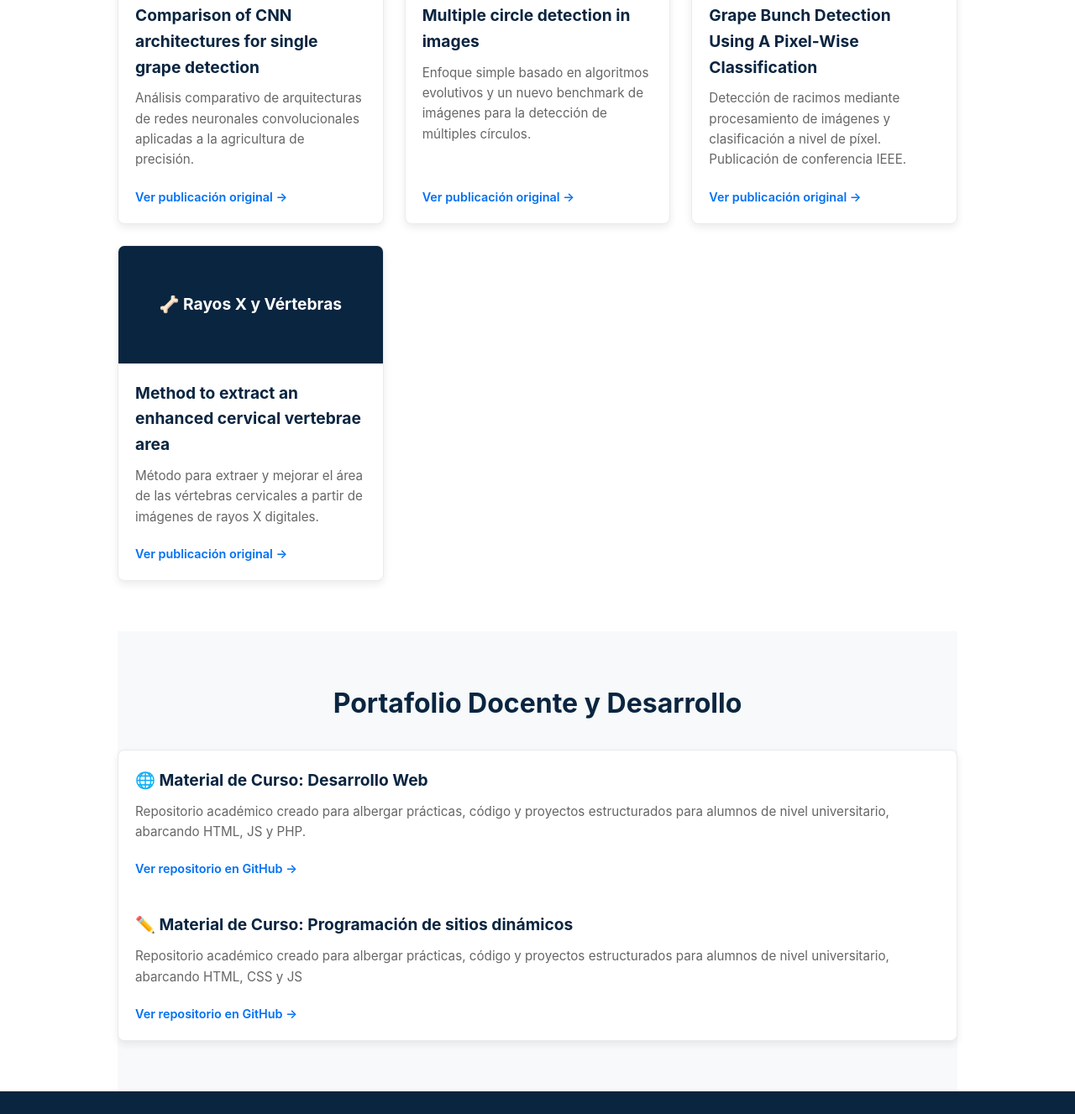
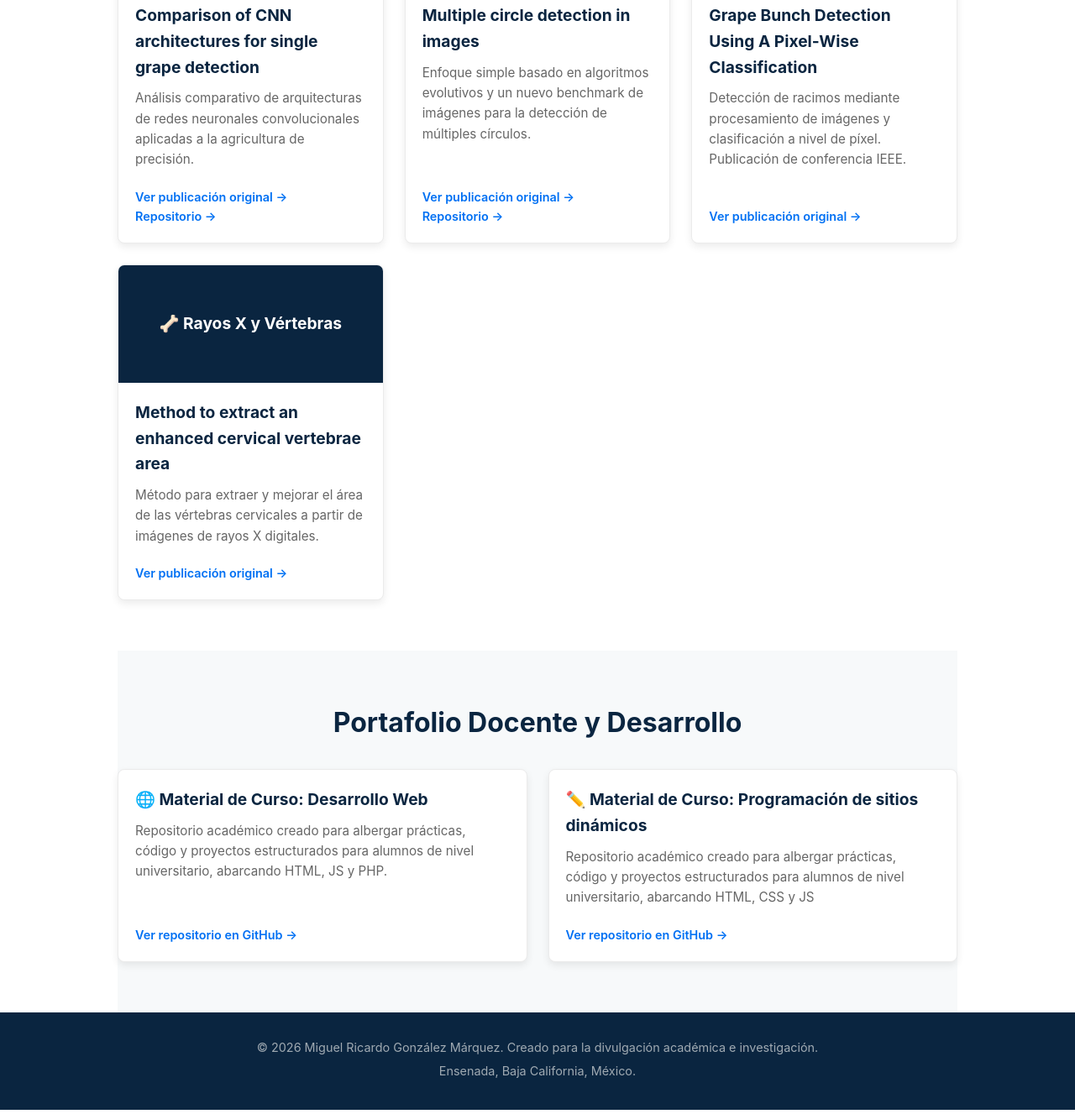
Before and after one commit to mricardo89/mricardo89.github.io, a plain HTML site: page index.html in a window 1280 px wide. Shown: the part 1692-3019 px from the top of the page at 84% size. Drawn offline with Linux system fonts and the light colour scheme.

Commit message:
Update links of repositories

```diff
--- a/index.html
+++ b/index.html
@@ -96,6 +96,7 @@
                     <h3>Comparison of CNN architectures for single grape detection</h3>
                     <p>Análisis comparativo de arquitecturas de redes neuronales convolucionales aplicadas a la agricultura de precisión.</p>
                     <a href="https://doi.org/10.1016/j.compag.2025.109930" target="_blank" class="link">Ver publicación original &rarr;</a>
+                    <a href="https://github.com/ricglez90/grape_learning" target="_blank" class="link">Repositorio &rarr;</a>
                 </div>
             </article>
 
@@ -105,6 +106,7 @@
                     <h3>Multiple circle detection in images</h3>
                     <p>Enfoque simple basado en algoritmos evolutivos y un nuevo benchmark de imágenes para la detección de múltiples círculos.</p>
                     <a href="https://doi.org/10.1007/s10044-021-01007-6" target="_blank" class="link">Ver publicación original &rarr;</a>
+                    <a href="https://github.com/ricglez89/circles_dataset" target="_blank" class="link">Repositorio &rarr;</a>
                 </div>
             </article>
 
@@ -138,6 +140,9 @@
                     <p>Repositorio académico creado para albergar prácticas, código y proyectos estructurados para alumnos de nivel universitario, abarcando HTML, JS y PHP.</p>
                     <a href="https://github.com/mricardo89/webDevelopment" target="_blank" class="link">Ver repositorio en GitHub &rarr;</a>
                 </div>
+            </article>
+
+            <article class="card">
                 <div class="card-content">
                     <h3>✏️ Material de Curso: Programación de sitios dinámicos</h3>
                     <p>Repositorio académico creado para albergar prácticas, código y proyectos estructurados para alumnos de nivel universitario, abarcando HTML, CSS y JS </p>
```
